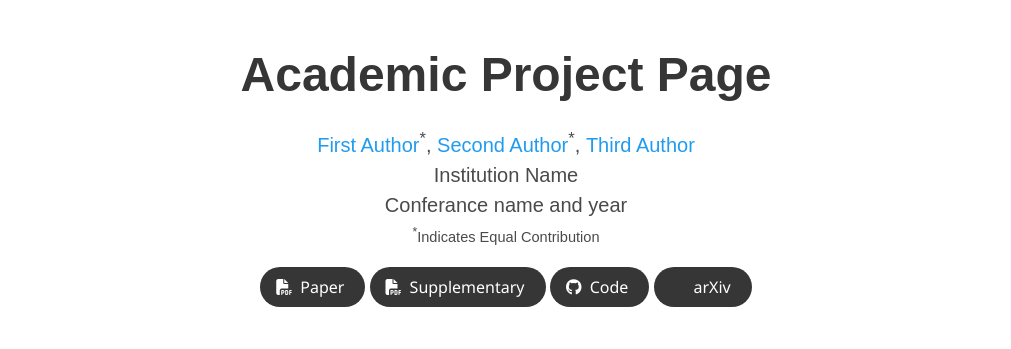
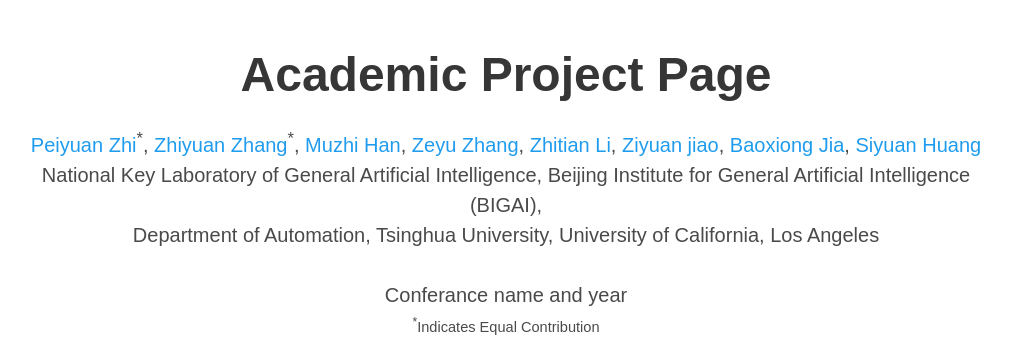
Before and after one commit to come-robot/come-robot.github.io, a plain HTML site: page index.html in a window 1280 px wide. Shown: the top 349 px of the page, without its empty margins (134-1145 px from the left). Drawn offline with nearby package versions, Linux system fonts and the light colour scheme; some icons are missing; a web font is replaced by a local one.

Commit message:
update auther

```diff
--- a/index.html
+++ b/index.html
@@ -4,24 +4,24 @@
   <meta charset="utf-8">
   <!-- Meta tags for social media banners, these should be filled in appropriatly as they are your "business card" -->
   <!-- Replace the content tag with appropriate information -->
-  <meta name="description" content="DESCRIPTION META TAG">
-  <meta property="og:title" content="SOCIAL MEDIA TITLE TAG"/>
-  <meta property="og:description" content="SOCIAL MEDIA DESCRIPTION TAG TAG"/>
-  <meta property="og:url" content="URL OF THE WEBSITE"/>
+  <meta name="description" content="COME-robot">
+  <meta property="og:title" content="Closed-Loop Open-Vocabulary Mobile Manipulation with GPT-4V"/>
+  <meta property="og:description" content="Closed-Loop Open-Vocabulary Mobile Manipulation with GPT-4V"/>
+  <meta property="og:url" content="https://come-robot.github.io/"/>
   <!-- Path to banner image, should be in the path listed below. Optimal dimenssions are 1200X630-->
   <meta property="og:image" content="static/image/your_banner_image.png" />
   <meta property="og:image:width" content="1200"/>
   <meta property="og:image:height" content="630"/>
 
 
-  <meta name="twitter:title" content="TWITTER BANNER TITLE META TAG">
-  <meta name="twitter:description" content="TWITTER BANNER DESCRIPTION META TAG">
+  <!-- <meta name="twitter:title" content="TWITTER BANNER TITLE META TAG">
+  <meta name="twitter:description" content="TWITTER BANNER DESCRIPTION META TAG"> -->
   <!-- Path to banner image, should be in the path listed below. Optimal dimenssions are 1200X600-->
-  <meta name="twitter:image" content="static/images/your_twitter_banner_image.png">
-  <meta name="twitter:card" content="summary_large_image">
+  <!-- <meta name="twitter:image" content="static/images/your_twitter_banner_image.png">
+  <meta name="twitter:card" content="summary_large_image"> -->
   <!-- Keywords for your paper to be indexed by-->
-  <meta name="keywords" content="KEYWORDS SHOULD BE PLACED HERE">
-  <meta name="viewport" content="width=device-width, initial-scale=1">
+  <!-- <meta name="keywords" content="KEYWORDS SHOULD BE PLACED HERE">
+  <meta name="viewport" content="width=device-width, initial-scale=1"> -->
 
 
   <title>COME robot</title>
@@ -62,16 +62,34 @@
             <div class="is-size-5 publication-authors">
               <!-- Paper authors -->
               <span class="author-block">
-                <a href="FIRST AUTHOR PERSONAL LINK" target="_blank">First Author</a><sup>*</sup>,</span>
+                <a href="FIRST AUTHOR PERSONAL LINK" target="_blank">Peiyuan Zhi</a><sup>*</sup>,</span>
                 <span class="author-block">
-                  <a href="SECOND AUTHOR PERSONAL LINK" target="_blank">Second Author</a><sup>*</sup>,</span>
+                  <a href="SECOND AUTHOR PERSONAL LINK" target="_blank">Zhiyuan Zhang</a><sup>*</sup>,</span>
                   <span class="author-block">
-                    <a href="THIRD AUTHOR PERSONAL LINK" target="_blank">Third Author</a>
+                    <a href="THIRD AUTHOR PERSONAL LINK" target="_blank">Muzhi Han</a>,
+                  </span>
+                  <span class="author-block">
+                    <a href="4 AUTHOR PERSONAL LINK" target="_blank">Zeyu Zhang</a>,
+                  </span>
+                  <span class="author-block">
+                    <a href="5 AUTHOR PERSONAL LINK" target="_blank">Zhitian Li</a>,
+                  </span>
+                  <span class="author-block">
+                    <a href="6 AUTHOR PERSONAL LINK" target="_blank">Ziyuan jiao</a>,
+                  </span>
+                  <span class="author-block">
+                    <a href="7 AUTHOR PERSONAL LINK" target="_blank">Baoxiong Jia</a>,
+                  </span>
+                  <span class="author-block">
+                    <a href="8 AUTHOR PERSONAL LINK" target="_blank">Siyuan Huang</a>
                   </span>
                   </div>
 
                   <div class="is-size-5 publication-authors">
-                    <span class="author-block">Institution Name<br>Conferance name and year</span>
+                    <span class="author-block">National Key Laboratory of General Artificial Intelligence, Beijing Institute for General Artificial Intelligence (BIGAI),</span>
+                    <span class="author-block">Department of Automation, Tsinghua University,</span>
+                    <span class="author-block">University of California, Los Angeles</span>
+                    <span class="author-block"><br>Conferance name and year</span>
                     <span class="eql-cntrb"><small><br><sup>*</sup>Indicates Equal Contribution</small></span>
                   </div>
 
```
